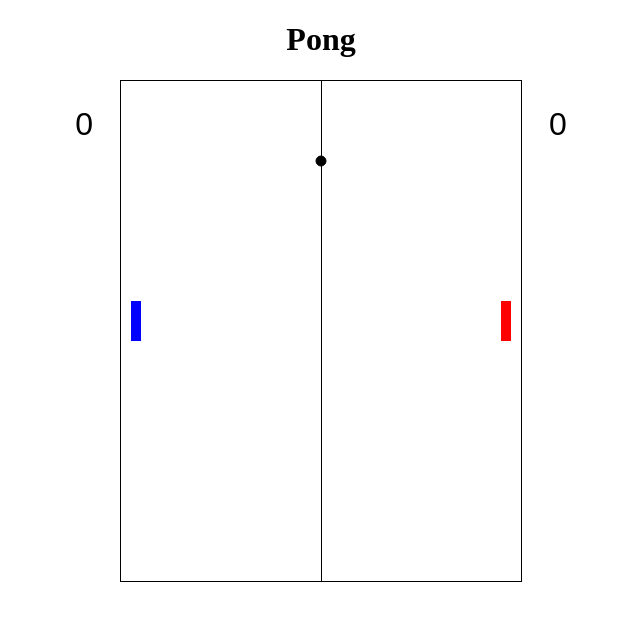
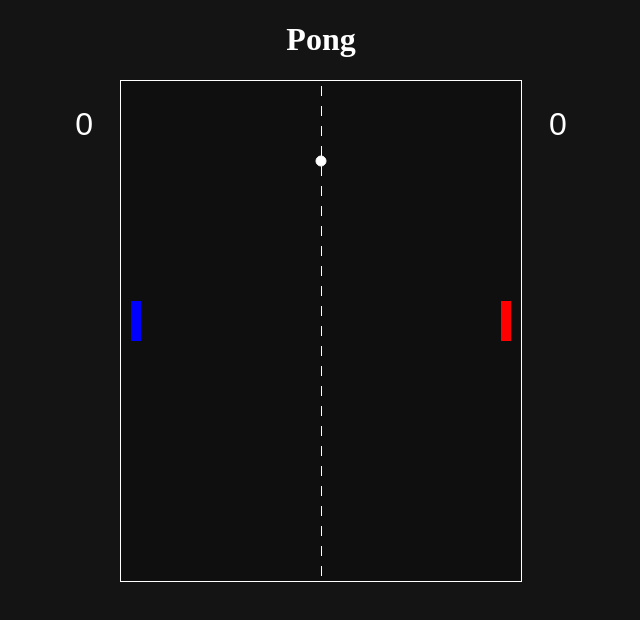
Before and after one commit to NathanCioppa/Pong, a plain HTML site: page index.html in a window 1280 px wide. Shown: the whole page, without its empty margins (319-959 px from the left). Drawn offline with Linux system fonts and the light colour scheme.

Commit message:
game ends at certain score
game ends when one side is over 20 points and winning by 2
looks nicer

```diff
--- a/index.html
+++ b/index.html
@@ -8,9 +8,11 @@
   </head>
   <style>
     body {
+        background-color: rgb(20, 20, 20);
     }
     h1 {
       text-align: center;
+      color: white;
     }
     #canvas-container {
       display: flex;
@@ -22,20 +24,33 @@
       margin: 25px;
       border: none;
       outline: none;
+      background-color: transparent;
+      color: white;
+      width: 5vw;
     }
     #blue-score {
         text-align: right;
     }
+    .info {
+        display: flex;
+        flex-direction: column;
+
+    }
     canvas {
-      border: 1px solid black;
+      border: 1px solid white;
+      background-color: rgb(15, 15, 15);
     }
   </style>
   <body>
     <h1>Pong</h1>
     <div id="canvas-container">
-      <input class="score" id="blue-score" readonly></input>
+        <div class="info">
+            <input class="score" id="blue-score" readonly></input>
+        </div>
       <canvas></canvas>
-      <input class="score" id="red-score" readonly></input>
+      <div class="info">
+            <input class="score" id="red-score" readonly></input>
+        </div>
     </div>
     <script src="index.js"></script>
   </body>
--- a/index.js
+++ b/index.js
@@ -106,7 +106,18 @@ let redScore = 0
 document.getElementById('red-score').value = redScore
 document.getElementById('blue-score').value = blueScore
 
+let winCondition = false
+
 function getPongin() {
+
+    if (redScore > 20 && redScore > blueScore + 1) {
+        winCondition = true
+    }
+    if (blueScore > 20 && blueScore > redScore + 1) {
+        winCondition = true
+    }
+    if (winCondition === true) return
+
     if (loseCondition === true && wait === false) {
         wait = true
 
@@ -126,9 +137,14 @@ function getPongin() {
     requestAnimationFrame(getPongin)
     c.clearRect(0, 0, cols * blockSize, rows * blockSize)
     c.beginPath()
-    c.fillStyle='black'
-    c.fillRect(canvas.width / 2, 0, 1, rows * blockSize)
-    c.stroke
+    c.fillStyle='white'
+    for (let i = 0; i < rows * blockSize; i++) {
+        if (i % 20 === 0) {
+            c.fillRect(canvas.width / 2, i + 5, 1, blockSize)
+            c.stroke
+        }
+    }
+
 
     if (blueUp === true && bluePaddleY > 0) {
         bluePaddleY += -1
@@ -159,7 +175,8 @@ function getPongin() {
     c.stroke()
 
     c.beginPath
-    c.fillStyle='black'
+    c.strokeStyle='white'
+    c.fillStyle='white'
     c.arc(ballX, ballY, r, Math.PI * 2, false)
     c.fill()
     c.stroke()
```
